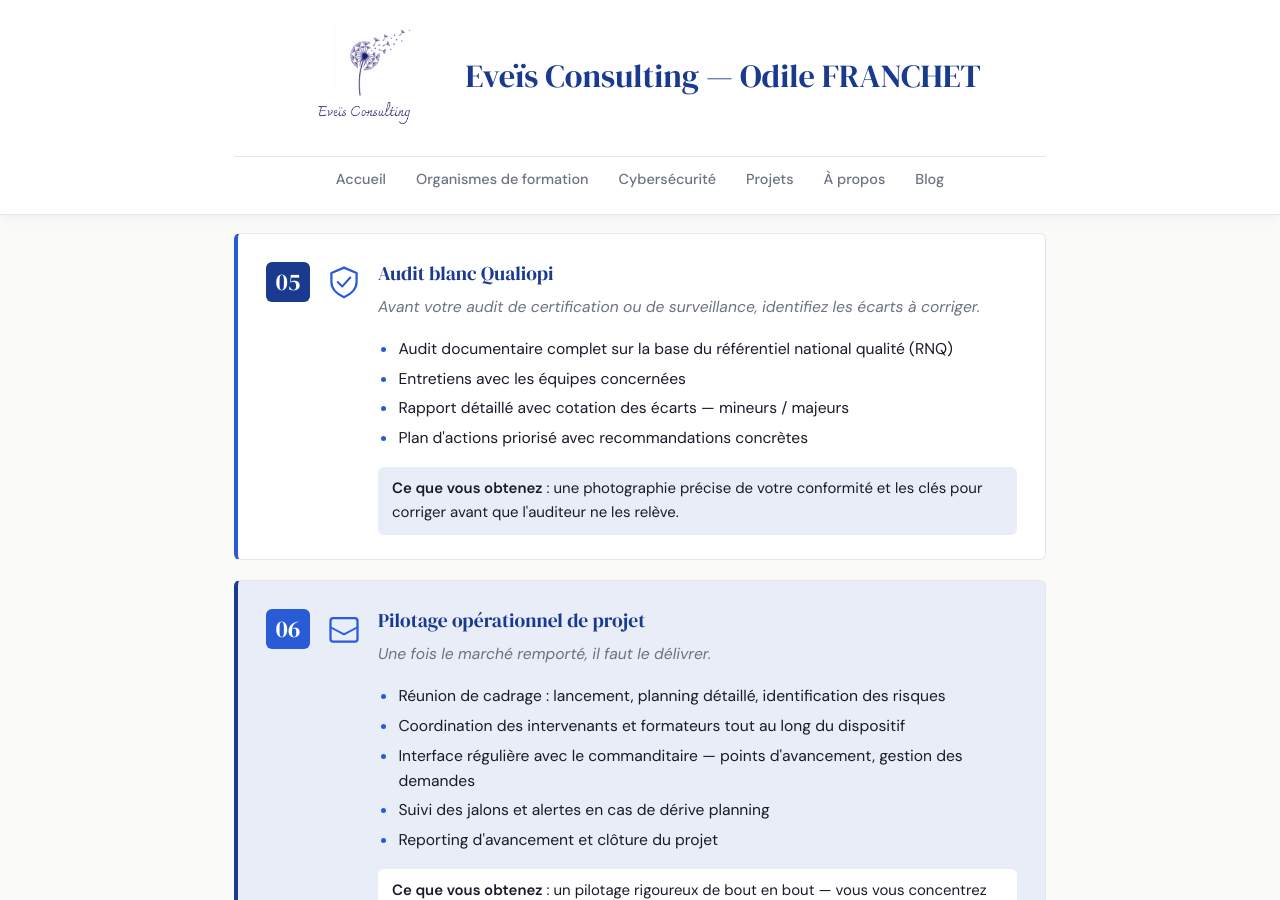
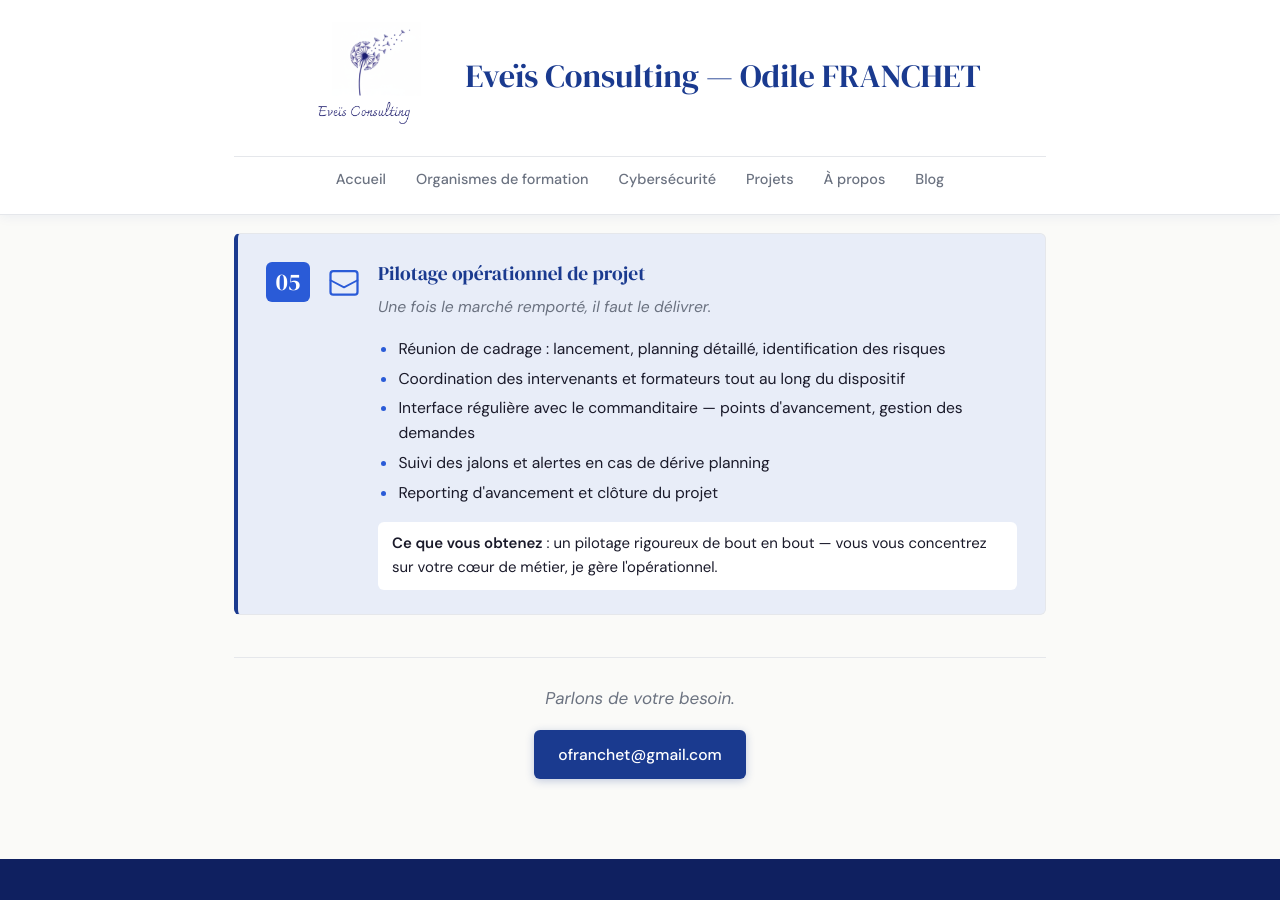
Before and after one commit to ofranchet73/eveis-consulting, a Jekyll site: the page built from formation.html, in a window 1280 px wide and 900 px high, scrolled down 1841 px. Built offline with Jekyll 4.4.1, drawn with Linux system fonts in a browser that asks for light colours.

Commit message:
Update formation.html

```diff
--- a/formation.html
+++ b/formation.html
@@ -133,34 +133,10 @@ title: "Formation"
       </div>
     </div>
 
-    <!-- Bloc 05 -->
-    <div class="prestation-bloc">
-      <div class="prestation-content">
-        <div class="prestation-num">05</div>
-        <div class="prestation-icon">
-          <svg viewBox="0 0 40 40" xmlns="http://www.w3.org/2000/svg" width="36" height="36">
-            <path d="M20 4 L34 10 V20 C34 28 27 34 20 37 C13 34 6 28 6 20 V10 Z" fill="none" stroke="#2a5bd7" stroke-width="2.5" stroke-linejoin="round"/>
-            <polyline points="13,20 18,25 27,15" fill="none" stroke="#2a5bd7" stroke-width="2.2" stroke-linecap="round" stroke-linejoin="round"/>
-          </svg>
-        </div>
-        <div class="prestation-text">
-          <h2>Audit blanc Qualiopi</h2>
-          <p class="prestation-accroche">Avant votre audit de certification ou de surveillance, identifiez les écarts à corriger.</p>
-          <ul>
-            <li>Audit documentaire complet sur la base du référentiel national qualité (RNQ)</li>
-            <li>Entretiens avec les équipes concernées</li>
-            <li>Rapport détaillé avec cotation des écarts — mineurs / majeurs</li>
-            <li>Plan d'actions priorisé avec recommandations concrètes</li>
-          </ul>
-          <div class="prestation-resultat"><strong>Ce que vous obtenez</strong> : une photographie précise de votre conformité et les clés pour corriger avant que l'auditeur ne les relève.</div>
-        </div>
-      </div>
-    </div>
-
-    <!-- Bloc 06 (pilotage opérationnel) -->
+       <!-- Bloc 05 (pilotage opérationnel) -->
     <div class="prestation-bloc prestation-bloc--marque-blanche">
       <div class="prestation-content">
-        <div class="prestation-num prestation-num--special">06</div>
+        <div class="prestation-num prestation-num--special">05</div>
         <div class="prestation-icon">
           <svg viewBox="0 0 40 40" xmlns="http://www.w3.org/2000/svg" width="36" height="36">
             <rect x="5" y="8" width="30" height="26" rx="3" fill="none" stroke="#2a5bd7" stroke-width="2.5"/>
```
